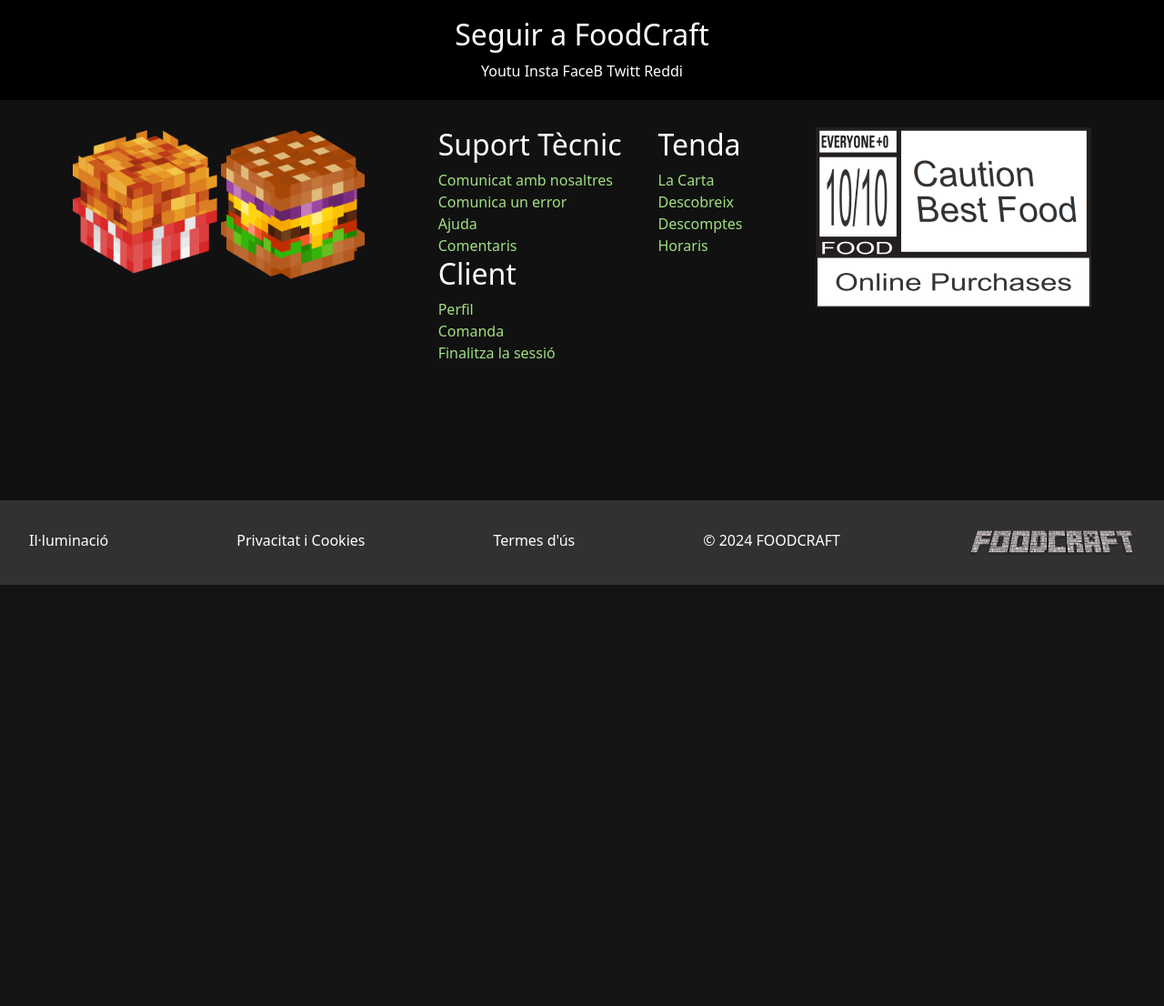
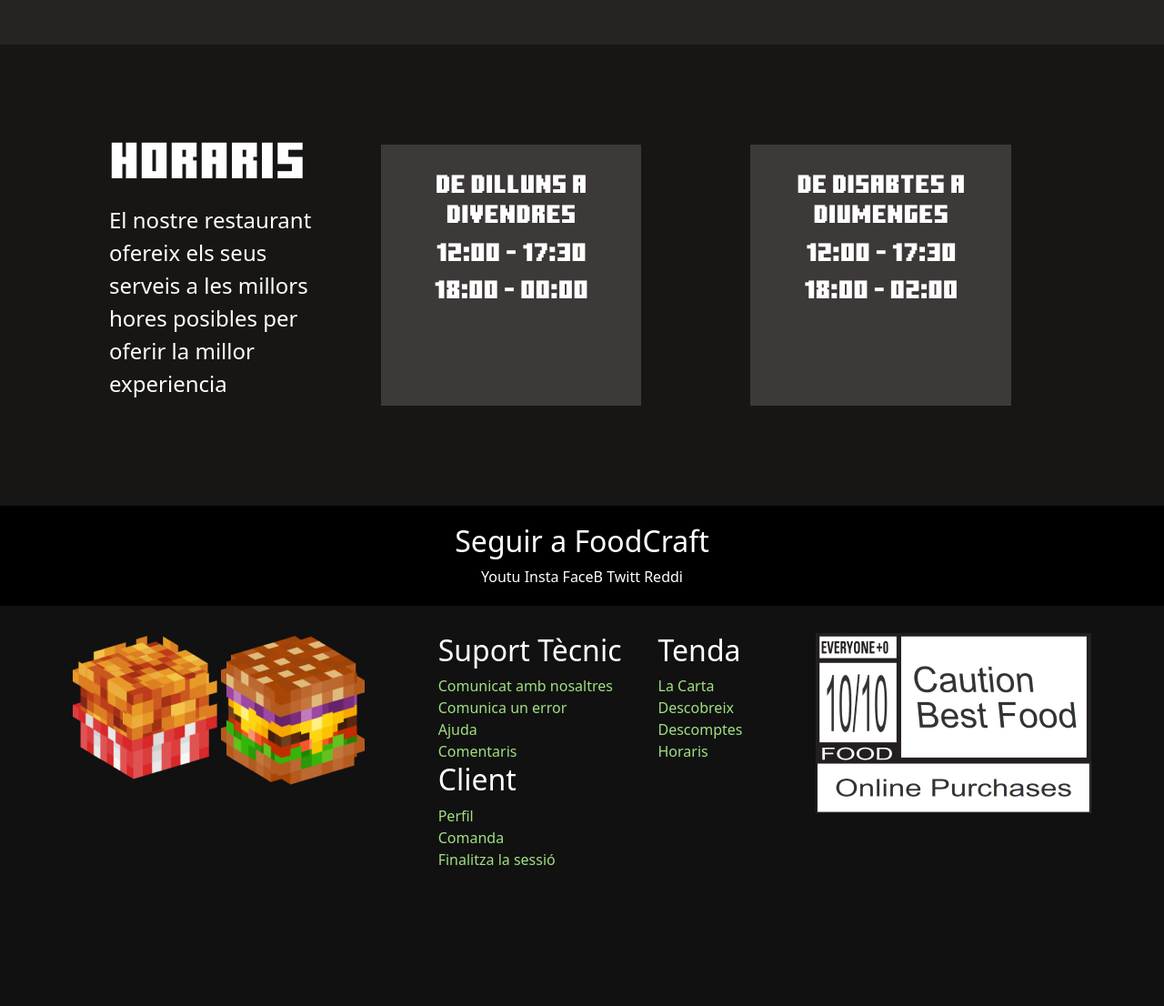
Before and after one commit to nilbalaguer/primerProyectoBalaguer, a PHP site: page / in a window 1280 px wide. Shown: the part 2221-3327 px from the top of the page at 91% size. Before the commit the page ends 2864 px from the top, so only its background shows below. Run offline with PHP 8.4, Linux system fonts and the light colour scheme.

Commit message:
Almost home

```diff
--- a/css/home.css
+++ b/css/home.css
@@ -2,6 +2,7 @@
     width: 100%;
 }
 
+/*Seccio de descomptes*/
 #divDescomptes {
     padding: 50px;
     background-color: var(--background2);
@@ -32,3 +33,74 @@
     color: var(--subtitulos);
     font-size: 150%;
 }
+
+
+/*Seccio de Descobreix*/
+#divDescobreix {
+    background-color: var(--background1);
+    margin: 0px;
+    padding: 50px;
+    text-align: center;
+}
+
+#divDescobreix h3 {
+    font-weight: 400;
+    font-size: 160%;
+}
+
+#divDescobreix p {
+    font-size: 150%;
+    color: var(--subtitulos);
+}
+
+.container {
+    margin: 0px;
+    padding: 0px;
+}
+
+.row {
+    margin: 0px;
+    padding: 0px;
+}
+
+.mt-5 {
+    margin: 0px;
+    padding: 0px;
+}
+
+.full-height {
+    margin: 0px;
+    padding: 0px;
+}
+
+/*Seccio Horaris*/
+#divHoraris {
+    background-color: var(--background2);
+    text-align: center;
+    padding: 100px 120px 100px 120px;
+}
+
+#divHoraris h2 {
+    text-align: left;
+}
+
+#divHoraris p {
+    font-size: 150%;
+    text-align: left;
+}
+
+#divHoraris h3 {
+    font-family: MinecraftTen, Helvetica;
+}
+
+#divHoraris div div:nth-last-child(1) {
+    background-color: var(--backgroundMenu);
+    margin: 10px 60px;
+    padding: 30px;
+}
+
+#divHoraris div div:nth-last-child(2) {
+    background-color: var(--backgroundMenu);
+    margin: 10px 60px;
+    padding: 30px;
+}
--- a/css/styledefaults.css
+++ b/css/styledefaults.css
@@ -50,8 +50,15 @@ h2 {
     padding: .9375rem 1.75rem;
     width: 26rem;
     height: 5.5rem;
+    text-align: center;
+    text-decoration: none;
+    color: white;
 }
 
 .greenbutton:hover {
     background-color: var(--hovergreen);
 }
+
+.no-wrap {
+    white-space: nowrap;
+}
--- a/css/stylemenufooter.css
+++ b/css/stylemenufooter.css
@@ -4,6 +4,11 @@ header {
     display: flex;
     justify-content: space-between;
     padding: 40px;
+}
+
+header a {
+    color: white;
+    text-decoration: none;
 }
 
 #logoimageheader {
--- a/index.php
+++ b/index.php
@@ -5,7 +5,13 @@ include_once "config/parameters.php";
 include_once "views/index.php";
 
 if (!isset($_GET['controller'])) {
-    include_once "views/home.php";
+    if (isset($_GET['lacarta'])) {
+        include_once "views/lacarta.php";
+    } elseif (isset($_GET['comanda'])) {
+        include_once "views/comanda.php";
+    } else {
+        include_once "views/home.php";
+    }
     //header("Location:".url."#");
 } else {
     //Establece el nombre del controlador
--- a/views/home.php
+++ b/views/home.php
@@ -12,26 +12,26 @@
     <div></div>
 
     <div>
-        <img src="img/burgers/bigcraft.png">
+        <img src="img/burgers/bigcraft.png" alt="Bigcraft">
         <h3>BigCraft</h3>
         <p>Ara: 9,35 €</p>
     </div>
 
     <div>
-        <img src="img/burgers/extremecraftdouble.png">
+        <img src="img/burgers/extremecraftdouble.png" alt="Extreme Craft Double">
         <h3>Extreme Craft Double</h3>
         <p>Ara: 11,90 €</p>
     </div>
 
     <div>
-        <img src="img/burgers/amanida.png">
+        <img src="img/burgers/amanida.png" alt="Amanida Craft">
         <h3>Amanida Craft</h3>
         <p>Ara: 9,35€</p>
     </div>
 
     <div></div>
     <div>
-        <button class="greenbutton">DEMANA ARA!</button>
+        <a href="?lacarta" class="greenbutton">DEMANA ARA!</a>
     </div>
     <div>
         <button class="buttondiscount">15%!</button>
@@ -39,32 +39,63 @@
 
 </div>
 
-<div>
-    <div>
-        <img src="img/coin.png">
-    </div>
-    <div>
-        <h2 class="heading2">DESCOBREIX EL NOSTRE MENJAR</h2>
-    </div>
-    <div></div>
-
-    <div>
-
-    </div>
-    <div>
-
-    </div>
-    <div>
-
+<div id="divDescobreix">
+    <div class="row mb-4">
+        <div class="col text-center">
+            <img src="img/coin.png" class="img-fluid" alt="Moneda">
+        </div>
+        <div class="col text-center">
+            <h2 class="heading2 no-wrap">DESCOBREIX EL NOSTRE MENJAR</h2>
+        </div>
+        <div class="col text-center">
+        </div>
     </div>
 
-    <div>
-        <div></div>
-        <div>
+    <div class="row row-cols-1 row-cols-md-3 g-4">
+        <div class="col">
+            <img src="img/burgers/bigcraft.png" class="img-fluid" alt="Bigcraft">
+            <h3>Hamburgeses</h3>
+            <p>De la millor qualitat i de casa</p>
+        </div>
+        <div class="col d-none d-md-block">
+            <img src="img/burgers/patatas.png" class="img-fluid" alt="Patatas">
+            <h3>Patates Fregides</h3>
+        </div>
+        <div class="col d-none d-md-block">
+            <img src="img/burgers/nuggets.png" class="img-fluid" alt="Nuggets">
+            <h3>Nuggets</h3>
+            <p>100% fets amb pollastre</p>
+        </div>
+    </div>
 
+    <div class="row mt-4">
+        <div class="col"></div>
+        <div class="col">
+            <a href="?lacarta" class="greenbutton">DEMANA ARA!</a>
         </div>
-        <div>
-            <img src="img/coin.png">
+        <div class="col text-center">
+            <img src="img/coin.png" class="img-fluid" alt="Moneda">
         </div>
     </div>
 </div>
+
+<div id="divHoraris">
+    <div class="row">
+        <div class="col">
+            <h2 class="heading2">HORARIS</h2>
+            <p>El nostre restaurant ofereix els seus serveis a les millors hores posibles per oferir la millor experiencia</p>
+        </div>
+
+        <div class="col">
+            <h3>De Dilluns a Divendres</h3>
+            <h3>12:00 - 17:30</h3>
+            <h3>18:00 - 00:00</h3>
+        </div>
+
+        <div class="col">
+            <h3>De Disabtes a Diumenges</h3>
+            <h3>12:00 - 17:30</h3>
+            <h3>18:00 - 02:00</h3>
+        </div>
+    </div>
+</div>
--- a/views/index.php
+++ b/views/index.php
@@ -15,12 +15,12 @@
             <img id="logoimageheader" src="img/FoodCraft.png" alt="FOODCRAFT">
         </div>
         <div id="centrallinks">
-            <a>INICI</a>
-            <a>LA CARTA</a>
-            <a>COMANDA</a>
+            <a href="/">INICI</a>
+            <a href="?lacarta">LA CARTA</a>
+            <a href="?comanda">COMANDA</a>
         </div>
         <div id="divlinkclient">
-            <a>CLIENT</a>
+            <a href="/?client">CLIENT</a>
         </div>
     </header>
 
```
Also changed, not shown: views/lacarta.php (added, +85 -0 lines), img/burgers/nuggets.png (added), img/burgers/patatas.png (added), img/coin.png (added), views/comanda.php (added).
